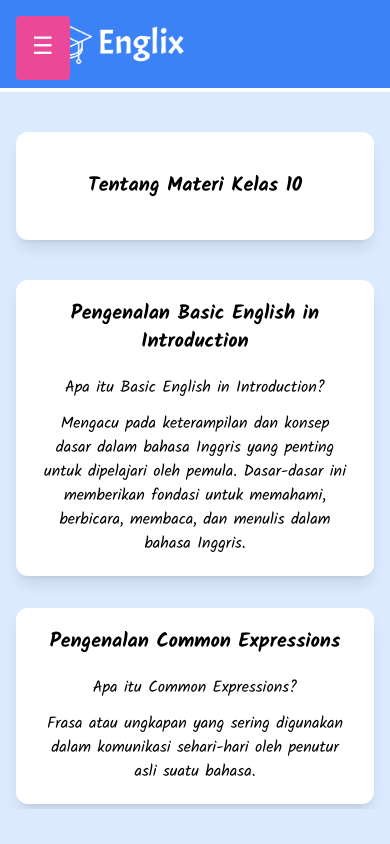
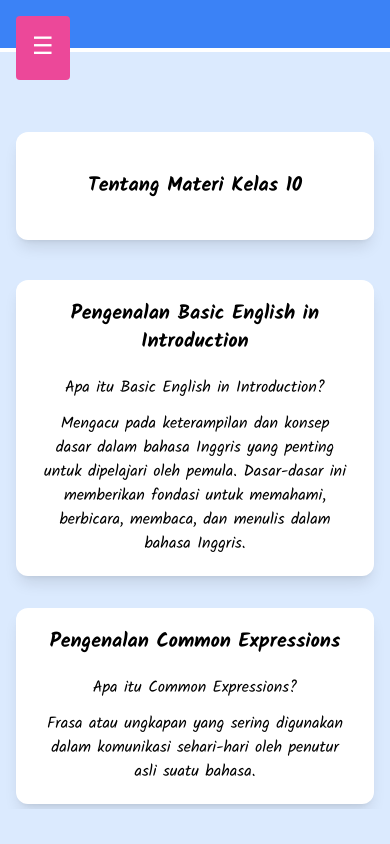
Before and after one commit to TrustyKrab/Englix-Client, a React (Vite) app: page /Kelas10Page in a window 390 px wide. Built offline with nearby package versions, Linux system fonts and the light colour scheme; no server answers; sample sign-in values are in the browser's storage.

Commit message:
add responsive

```diff
--- a/src/assets/Layout/Navbar/NavbarHome.jsx
+++ b/src/assets/Layout/Navbar/NavbarHome.jsx
@@ -15,31 +15,28 @@ export default function NavbarHome() {
                 <div className="mx-10 py-2 font-main">
                     <div className="flex justify-between items-center w-full">
                         <Link to="/HomePage">
-                            <div>
-                                <img src="logoNoBackground.png" className="w-36"></img>
+                            {/* Logo tampil hanya di layar besar */}
+                            <div className="hidden sm:block">
+                                <img src="logoNoBackground.png" className="w-36" alt="logo"></img>
                             </div>
                         </Link>
                         <div className="text-white hidden sm:block">
                             <ul className="flex items-center ml-32 gap-6 text-xl py-4 ">
-
                                 <Link to="/HomePage">
                                     <li className="hover:text-pink-500">
                                         <a href="">Home</a>
                                     </li>
                                 </Link>
-
                                 <Link to="/MateriMain">
                                     <li className="hover:text-pink-500">
                                         <a href="">Materi</a>
                                     </li>
                                 </Link>
-
                                 <Link to="/LatihanPage">
                                     <li className="hover:text-pink-500">
                                         Latihan
                                     </li>
                                 </Link>
-
                                 <Link to={`/HomePage/Profile/${userId}`}>
                                     <li className="hover:text-pink-500">
                                         Akun
@@ -48,10 +45,8 @@ export default function NavbarHome() {
                             </ul>
                         </div>
                     </div>
-
-                </div >
-            </nav >
+                </div>
+            </nav>
         </>
     )
-
 }
```
